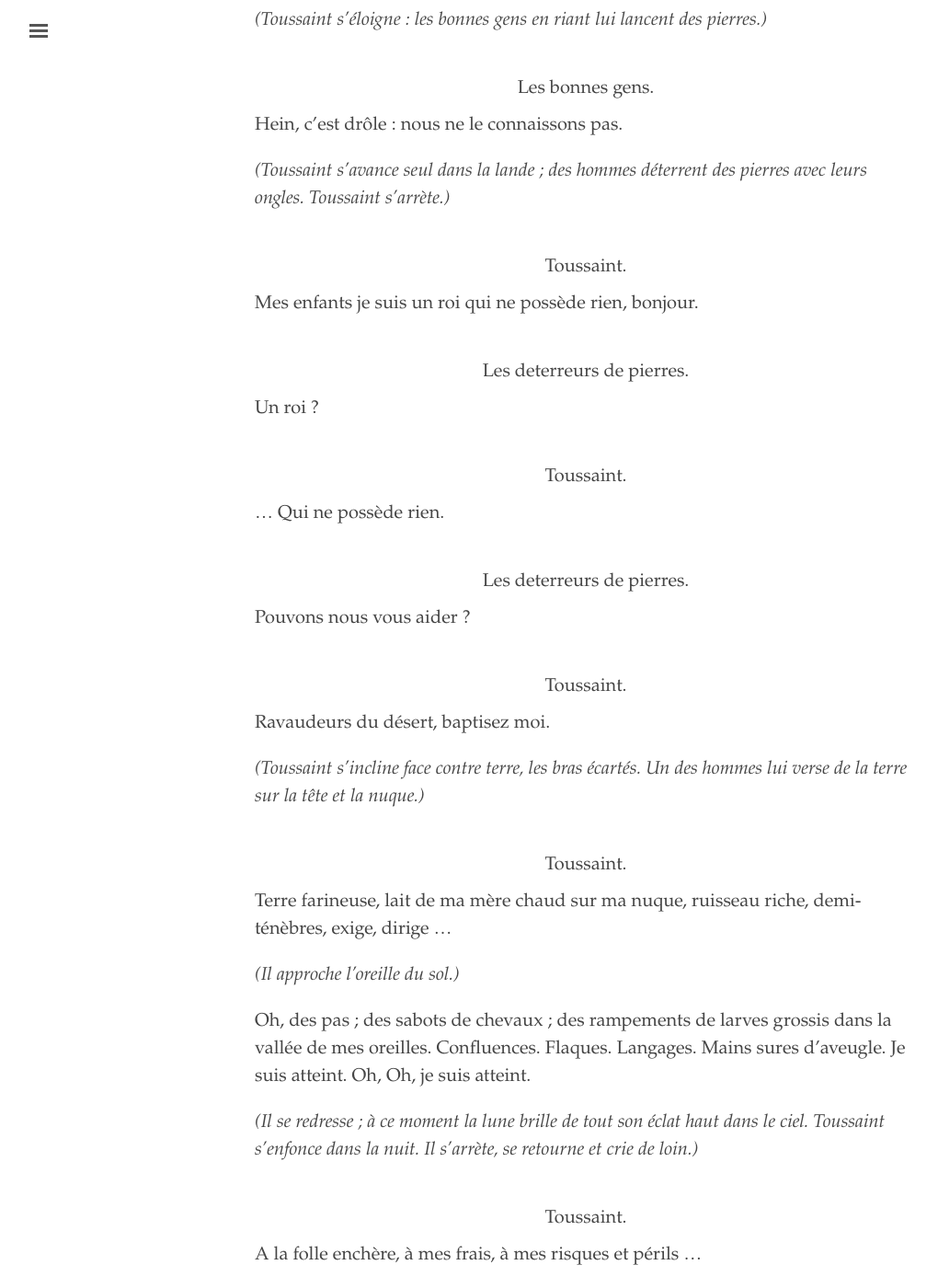
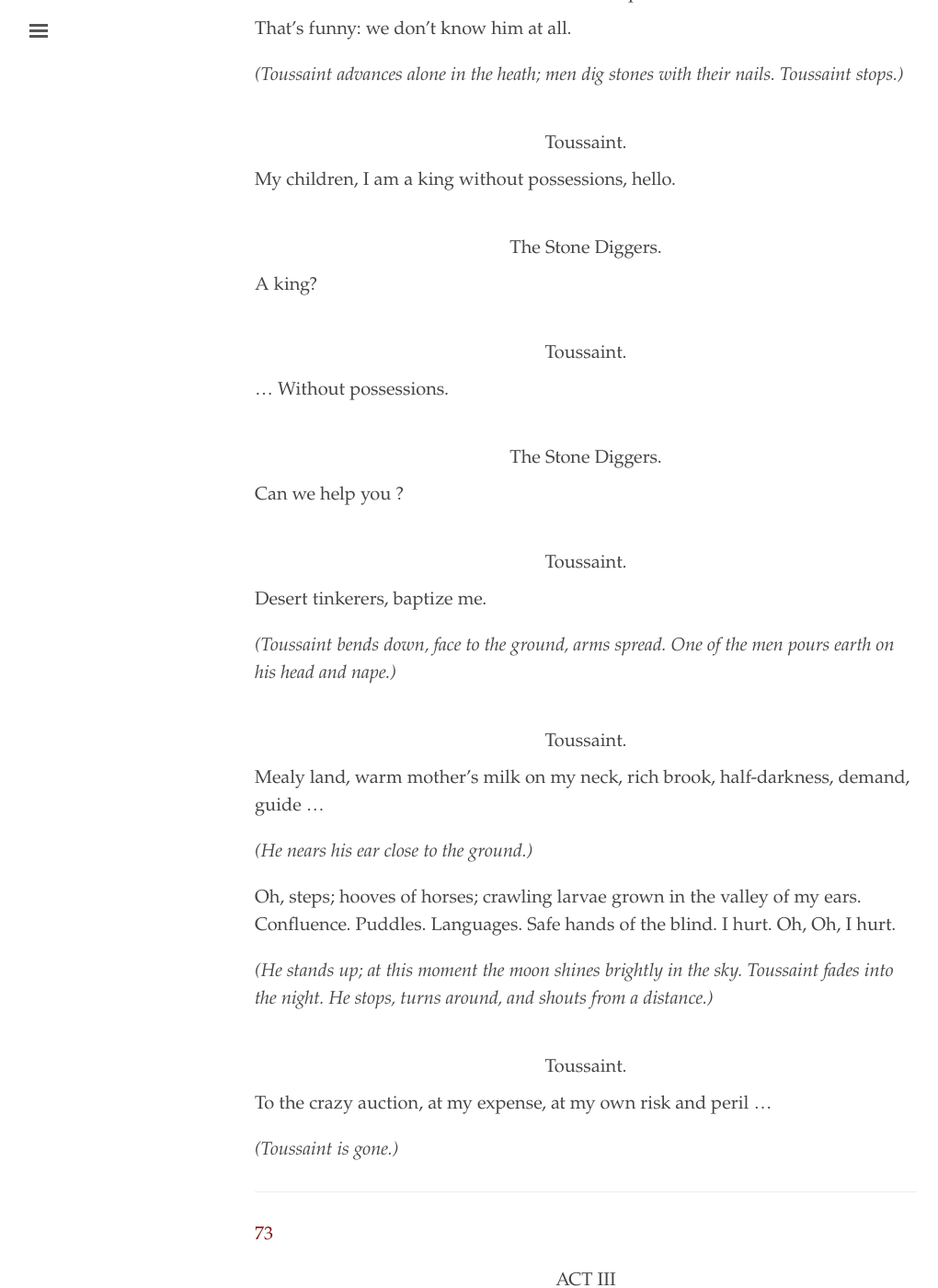
Before and after one commit to elotroalex/chiens, a Jekyll site: the page built from _texts/translation.md, in a window 1280 px wide and 1400 px high, scrolled down 78415 px. Shown: the whole window at 92% size, without its empty margins (3-1023 px from the left). Built offline with Jekyll 4.4.1, drawn with Linux system fonts in a browser that asks for light colours; some of the changed text lies outside the part shown.

Commit message:
up until beginning of act 3

```diff
--- a/_texts/translation.md
+++ b/_texts/translation.md
@@ -2373,7 +2373,7 @@ Courage, girls ... Courage ... It won't be easy ... Run ... run ... and hide in
 
 [69]({{site.baseurl}}/chiens/p069.html){:.pagetitle}
 
-*(Black folks pass "strung together by the neck, like beads, on a great iron chain, and all with manacles on their hands.")*
+*(Black folks pass, "strung together by the neck, like beads, on a great iron chain, and all with manacles on their hands.")*
 
 *(Enter the black and red gods grazing under the command of the archbishop)*
 
@@ -2421,167 +2421,165 @@ Courage, girls ... Courage ... It won't be easy ... Run ... run ... and hide in
 
 - {:.sp} The Narrator.
 
-- Ô j'attends passionnément : je suis cernée ...
-
-- {:.sp} The Reciter.
-
-- Cerné d'yeux, de cauchemars.
-
-- {:.sp} The Narrator.
-
-- Cernée d'enfants et d'yeux et de ruées de  rires.
-
-- {:.sp} The Reciter.
-
-- Cataractes voici les cataractes et le chant meurtrier clair des oiseaux.
-
-*(Une campagne désertique, aussi peu tropicale que possible. Des paysans. Entre le voyageur la tête recouverte d'un voile).*
-
-- {:.sp} Le voyageur.
-
-- Bonjour bonnes gens, bonjour.
-
-- {:.sp} Les bonnes gens.
-
-- Hein ? C'est drôle ? Pourquoi bonjour ?
-
-- {:.sp} Le voyageur.
-
-- Ouf, je viens de loin.
-
-- {:.sp} Les bonnes gens.
-
-- De combien loin ?
-
-- {:.sp} Le voyageur.
-
-- {:.pr} De bien loin ... Dites, j'ai jadis connu  un homme qui s'appelait Tous­saint, et le sobriquet avait curieusement allongé son nom d'une aigrette de mains hardies ... Toussaint, Toussaint Louverture.
-
-- {:.sp} Les bonnes gens.
-
-- Hein,  nous le conaissons pas.
-
-- {:.sp} Le voyageur.
-
-- {:.pr} Et pourtant c'est dans cette lande qu'enfant il joua, saharien, avec pour compagnon votre paysannerie joviale.
-
-- {:.sp} Les bonnes gens.
-
-- {:.pr} C'est drôle et bien possible nous le connaissons pas. Nous passons notre vie à planter des pierres.
-
-- {:.sp}
+- Oh, I'm waiting passionately: I am surrounded ...
+
+- {:.sp} The Reciter.
+
+- Surrounded by eyes, nightmares.
+
+- {:.sp} The Narrator.
+
+- Surrounded by children and eyes and rushes of laughter.
+
+- {:.sp} The Reciter.
+
+- Cataracts here are the cataracts and the murderous clear song of the birds.
+
+*(A desert campaign, as far from tropical as possible. Farmers. Enter the traveler, head covered with a veil.)*
+
+- {:.sp} The Traveler.
+
+- Good morning, good people, good morning.
+
+- {:.sp} The Good People.
+
+- Huh? It's funny? Why good morning?
+
+- {:.sp} The Traveler.
+
+- Oof, I come from afar.
+
+- {:.sp} The Good People.
+
+- How far?
+
+- {:.sp} The Traveler.
+
+- {:.pr} Very far ... Say, I once knew a man named Toussaint, and his nickname had oddly lengthened his name with an aigrette of bold hands ... Toussaint, Toussaint Louverture.
+
+- {:.sp} The Good People.
+
+- Huh, we don't know him.
+
+- {:.sp} The Traveler.
+
+- {:.pr} And yet it was in this heath that, as a child, he played, Saharan, with your jovial peasantry as his company.
+
+- {:.sp} The Good People.
+
+- {:.pr} It's funny, pretty sure we don't know him. We spend our lives planting stones.
 
 ---
 
 [71]({{site.baseurl}}/chiens/p071.html){:.pagetitle}
 
-- {:.sp} Le voyageur.
-
-- {:.pr} Eh bien, salut planteurs de pierres, et moi je suis un planteur de paroles. Toussaint Louverture, c'était un homme ... comment dirais-je ?
-
-- {:.sp} Les bonnes gens.
-
-- Un homme en morsures profondes.
-
-- {:.sp} Le voyageur.
-
-- Comment ? en morsures profondes ? Vous le connaissez ?
-
-- {:.sp} Les bonnes gens.
-
-- Nous le connaissons pas.
-
-- {:.sp} Le voyageur.
-
-- {:.pr} Oui toutefois ... un homme étonnant ... en morsures profondes ... Il parcourut le pays à la vitesse rapide de l'éclair et de la liberté, imprimant sur le sol de cadavres détrempés, ses pas fertiles.
-
-- {:.sp} Les bonnes gens.
-
-- Excusez-nous, nous ne le connaissons pas.
-
-- {:.sp} Le voyageur.
-
-- {:.pr} Peuple singulier ... et ils ne savent pas reconnaitre parmi les jonquilles une face de tempête.
-
-*(Le voyageur enlève son voile.)*
-
-- {:.sp} Toussaint.
-
-- Me connaissez-vous maintenant ?
+- {:.sp} The Traveler.
+
+- {:.pr} Well, hello stone planters, I am a word planter. Toussaint Louverture, he was a man ... how would I say?
+
+- {:.sp} The Good People.
+
+- A man with deep bites.
+
+- {:.sp} The Traveler.
+
+- What? Deep bites? You know him?
+
+- {:.sp} The Good People.
+
+- No, we don't know him.
+
+- {:.sp} The Traveler.
+
+- {: .pr} Yes, anyway ... an amazing man ... with deep bites ... He traveled the country at the rapid speed of lightning and freedom, printing on the ground sodden corpses, his steps fertile.
+
+- {:.sp} The Good People.
+
+- Sorry, we don't know him.
+
+- {:.sp} The Traveler.
+
+- {:.pr} Singular people ... and they do not even recognize among the daffodils the face of the storm.
+
+*(The Traveler lifts up his veil.)*
+
+- {:.sp} Toussaint.
+
+- Do you know me now?
 
 - {:.sp} Les bons gens.
 
-- Non, nous ne vous connaissons pas.
-
-*(Toussaint les bat nerveusement.)*
-
-- {:.sp} Toussaint.
-
-- {:.pr} Toussaint Louverture c'est moi, votre vengeance, votre liberté, votre colère,  votre sang levé, votre machete, votre tête laineuse, votre paroxysme.
-
-*(Les bonnes gens se mettent à planter des pierres, puis brusquement s'arrêtent.)*
-
-- {:.sp} Les bonnes gens.
-
-- {:.pr} Tu nous  importunes étranger ; nous ne croyons à rien ... nous plantons des pierres.
+- Nope, we don't know you.
+
+*(Toussaint beats them nervously.)*
+
+- {:.sp} Toussaint.
+
+- {:.pr} I am Toussaint L'Ouverture, your revenge, your freedom, your anger, your lifted blood, your machete, your woolly head, your paroxysm.
+
+*(The Good People continue to plant stones, then suddenly they stop.)*
+
+- {:.sp} The Good People.
+
+- {:.pr} You're bothering us, stranger; we don't believe in anything ... we plant stones.
 
 ---
 
 [72]({{site.baseurl}}/chiens/p072.html){:.pagetitle}
 
-*(Toussaint s'éloigne : les bonnes gens en riant lui lancent des pierres.)*
-
-- {:.sp} Les bonnes gens.
-
-- {:.pr} Hein, c'est drôle : nous ne le connaissons pas.
-
-*(Toussaint s'avance seul dans la lande ; des hommes déterrent des pierres avec leurs ongles. Toussaint s'arrète.)*
-
-- {:.sp} Toussaint.
-
-- Mes enfants je suis un roi qui ne possède rien, bonjour.
-
-- {:.sp} Les deterreurs de pierres.
-
-- Un  roi ?
-
-- {:.sp} Toussaint.
-
-- ... Qui ne possède rien.
-
-- {:.sp} Les deterreurs de pierres.
-
-- Pouvons nous vous aider ?
-
-- {:.sp} Toussaint.
-
-- {:.pr} Ravaudeurs du désert, baptisez moi.
-
-*(Toussaint s'incline face contre terre, les bras écartés. Un des hommes lui verse de la terre sur la tête et la nuque.)*
-
-- {:.sp} Toussaint.
-
-- {:.pr} Terre farineuse, lait de ma mère chaud sur ma nuque, ruisseau riche, demi‐ténèbres, exige, dirige ...
-
-*(Il approche l'oreille du sol.)*
-
- Oh, des pas ; des sabots de chevaux ; des rampements de larves grossis dans la vallée de mes oreilles. Confluences. Flaques. Langages. Mains sures d'aveugle. Je suis atteint. Oh, Oh, je suis atteint.
-
-*(Il se  redresse ; à ce moment la lune brille de tout son éclat haut dans le ciel. Toussaint s'enfonce dans la nuit. Il s'arrète, se retourne et crie de loin.)*
-
-- {:.sp} Toussaint.
-
-- {:.pr} A la folle enchère, à mes frais, à mes risques et périls ...
-
-*(Toussaint a disparu.)*
+*(Toussaint moves away: the good people laugh and throw stones at him.)*
+
+- {:.sp} The Good People.
+
+- {:.pr} That's funny: we don't know him at all.
+
+*(Toussaint advances alone in the heath; men dig stones with their nails. Toussaint stops.)*
+
+- {:.sp} Toussaint.
+
+- My children, I am a king without possessions, hello.
+
+- {:.sp} The Stone Diggers.
+
+- A king?
+
+- {:.sp} Toussaint.
+
+- ... Without possessions.
+
+- {:.sp} The Stone Diggers.
+
+- Can we help you ?
+
+- {:.sp} Toussaint.
+
+- {:.pr} Desert tinkerers, baptize me.
+
+*(Toussaint bends down, face to the ground, arms spread. One of the men pours earth on his head and nape.)*
+
+- {:.sp} Toussaint.
+
+- {:.pr} Mealy land, warm mother's milk on my neck, rich brook, half-darkness, demand, guide ...
+
+*(He nears his ear close to the ground.)*
+
+Oh, steps; hooves of horses; crawling larvae grown in the valley of my ears. Confluence. Puddles. Languages. Safe hands of the blind. I hurt. Oh, Oh, I hurt.
+
+*(He stands up; at this moment the moon shines brightly in the sky. Toussaint fades into the night. He stops, turns around, and shouts from a distance.)*
+
+- {:.sp} Toussaint.
+
+- {:.pr} To the crazy auction, at my expense, at my own risk and peril ...
+
+*(Toussaint is gone.)*
 
 ---
 
 [73]({{site.baseurl}}/chiens/p073.html){:.pagetitle}
 
-- {:.centered} ACTE III
-
-*(En France. Une prison dans le Jura.)*
+- {:.centered} ACT III
+
+*(In France. A prison in the Jura.)*
 
 - {:.sp} The Reciter.
 
```
